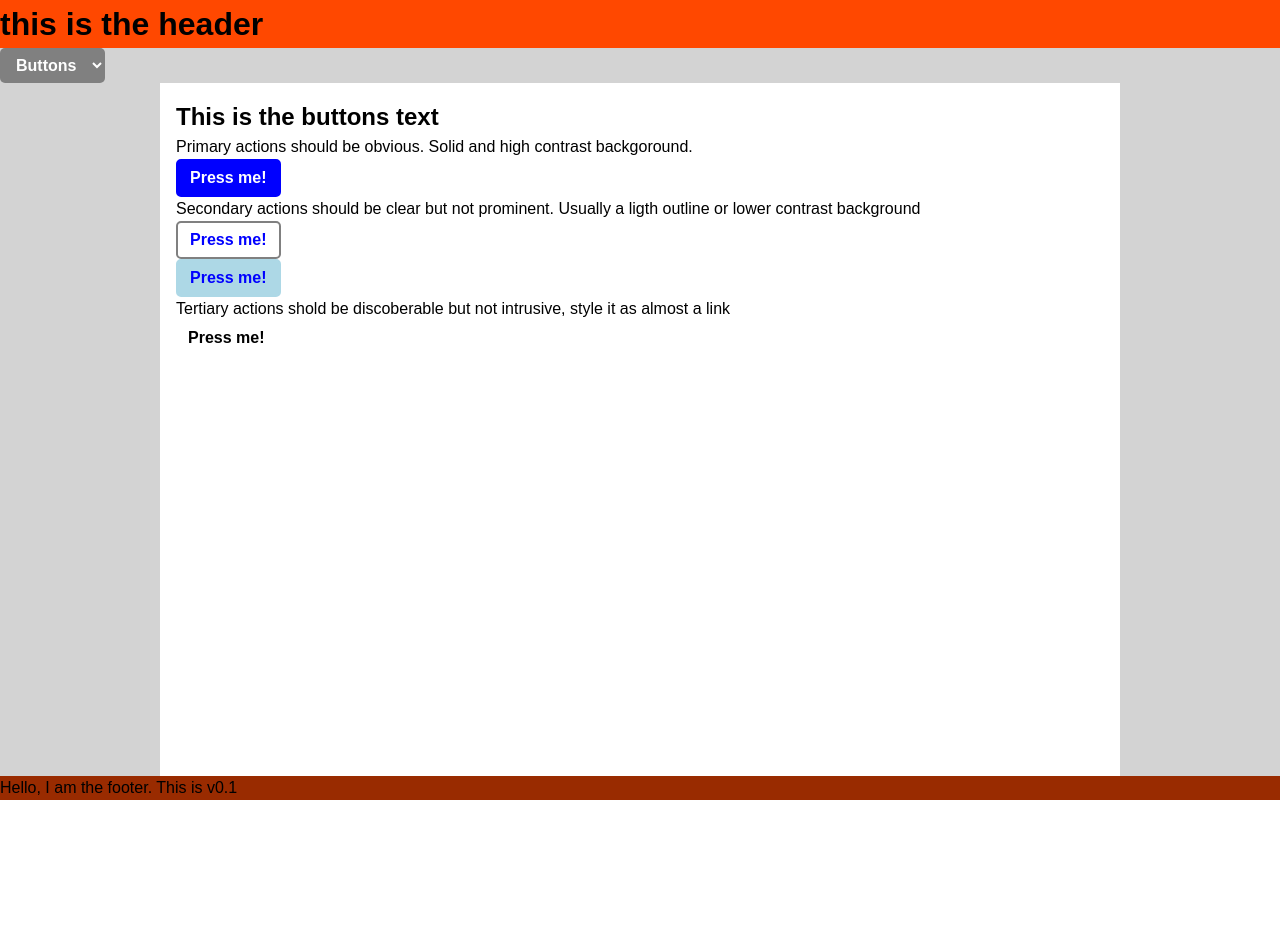
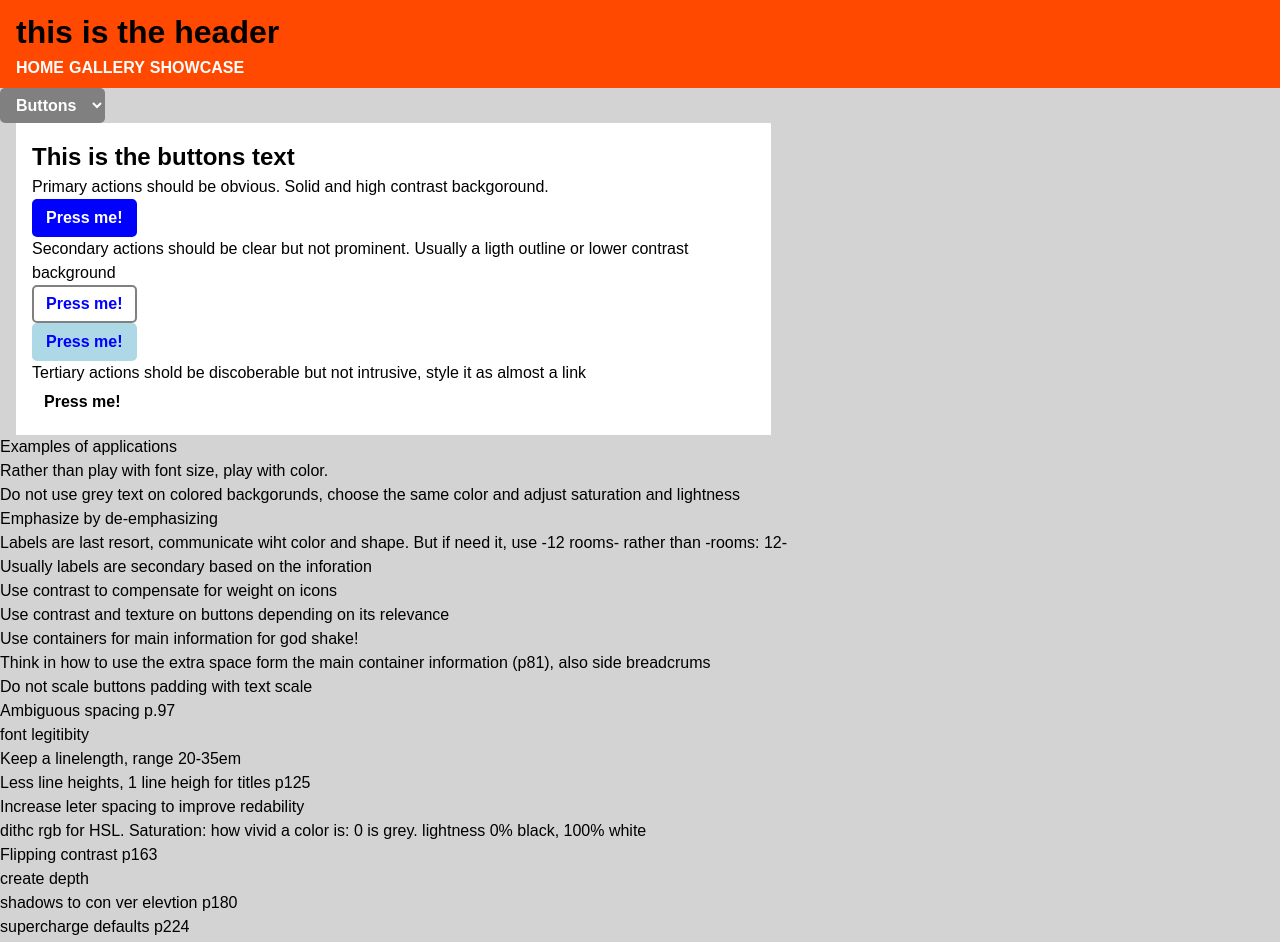
Before and after one commit to RaulAtWork/Refactoring-UI-Best-Practice, a React (Create React App) app: page /showcase in a window 1280 px wide. Shown: the top 942 px of the page. Before the commit the page ends 800 px from the top, so only its background shows below. Built offline with nearby package versions, Linux system fonts and the light colour scheme.

Commit message:
added routes to page added all content that needs to be done

```diff
--- a/package.json
+++ b/package.json
@@ -8,6 +8,7 @@
     "@testing-library/user-event": "^13.5.0",
     "react": "^18.3.1",
     "react-dom": "^18.3.1",
+    "react-router-dom": "^6.23.1",
     "react-scripts": "5.0.1"
   },
   "scripts": {
--- a/src/App.js
+++ b/src/App.js
@@ -1,48 +1,26 @@
-import React, { useState } from "react";
+import React from "react";
 import Header from "./components/Header";
-import Buttons from "./components/Buttons";
 import Footer from "./components/Footer";
 
+import { Route, Routes } from "react-router-dom";
+import Gallery from "./pages/Gallery";
+import Elements from "./pages/Elements";
+import Home from "./pages/Home";
+
 function App() {
-  const EMELEMENT_OPTIONS = [
-    {
-      displayName: "Buttons",
-      component: <Buttons />,
-    },
-    {
-      displayName: "Header",
-      component: <Header />,
-    },
-    {
-      displayName: "Footer",
-      component: <Footer />,
-    },
-  ];
-
-  const [selectedElement, setSelectedElement] = useState(0);
-
   return (
     <>
       <Header />
-      <select
-        name="element"
-        id="element"
-        onChange={(e) => {
-          setSelectedElement(e.target.value);
-        }}
-      >
-        {EMELEMENT_OPTIONS.map((element, index) => (
-          <option key={element.displayName} value={index}>
-            {element.displayName}
-          </option>
-        ))}
-      </select>
-      <div className="container">
-        {EMELEMENT_OPTIONS[selectedElement].component}
-      </div>
+      <main className="main-content">
+        <Routes>
+          <Route path="/" Component={Home}></Route>
+          <Route path="/gallery" Component={Gallery}></Route>
+          <Route path="/showcase" Component={Elements}></Route>
+        </Routes>
+      </main>
       <Footer />
     </>
   );
 }
-
+//TODO not found page!
 export default App;
--- /dev/null
+++ b/src/components/Navbar.js
@@ -0,0 +1,14 @@
+import React from "react";
+import { NavLink } from "react-router-dom";
+
+function NavBar() {
+  return (
+    <nav className="navbar">
+      <NavLink to="/">Home</NavLink>
+      <NavLink to="/gallery">Gallery</NavLink>
+      <NavLink to="/showcase">Showcase</NavLink>
+    </nav>
+  );
+}
+
+export default NavBar;
--- a/src/components/header.js
+++ b/src/components/header.js
@@ -1,9 +1,11 @@
 import React from "react";
+import NavBar from "./Navbar";
 
 function Header() {
   return (
     <header className="header">
       <h1>this is the header</h1>
+      <NavBar />
     </header>
   );
 }
--- a/src/index.css
+++ b/src/index.css
@@ -7,3 +7,16 @@
     flex-direction: column;
     min-height: 100vh;
 }
+
+
+.navbar{
+    gap: 5px;
+    display: flex;
+}
+
+.navbar > a{
+    text-decoration: none;
+    text-transform: uppercase;
+    font-weight: bold;
+    color: white;
+}
--- a/src/index.js
+++ b/src/index.js
@@ -2,10 +2,13 @@ import React from "react";
 import ReactDOM from "react-dom/client";
 import "./index.css";
 import App from "./App";
+import { BrowserRouter } from "react-router-dom";
 
 const root = ReactDOM.createRoot(document.getElementById("root"));
 root.render(
   <React.StrictMode>
-    <App />
+    <BrowserRouter>
+      <App />
+    </BrowserRouter>
   </React.StrictMode>
 );
--- /dev/null
+++ b/src/pages/Elements.js
@@ -0,0 +1,74 @@
+import React, { useState } from "react";
+import Buttons from "../components/Buttons";
+
+function Elements() {
+  const EMELEMENT_OPTIONS = [
+    {
+      displayName: "Buttons",
+      component: <Buttons />,
+    },
+  ];
+
+  const [selectedElement, setSelectedElement] = useState(0);
+
+  return (
+    <div>
+      <select
+        name="element"
+        id="element"
+        onChange={(e) => {
+          setSelectedElement(e.target.value);
+        }}
+      >
+        {EMELEMENT_OPTIONS.map((element, index) => (
+          <option key={element.displayName} value={index}>
+            {element.displayName}
+          </option>
+        ))}
+      </select>
+      <div className="container">
+        {EMELEMENT_OPTIONS[selectedElement].component}
+      </div>
+      Examples of applications
+      <ul>
+        <li> Rather than play with font size, play with color. </li>
+        <li>
+          Do not use grey text on colored backgorunds, choose the same color and
+          adjust saturation and lightness
+        </li>
+        <li>Emphasize by de-emphasizing </li>
+        <li>
+          Labels are last resort, communicate wiht color and shape. But if need
+          it, use -12 rooms- rather than -rooms: 12-
+        </li>
+        <li> Usually labels are secondary based on the inforation</li>
+        <li> Use contrast to compensate for weight on icons</li>
+        <li> Use contrast and texture on buttons depending on its relevance</li>
+        <li> Use containers for main information for god shake!</li>
+        <li>
+          {" "}
+          Think in how to use the extra space form the main container
+          information (p81), also side breadcrums
+        </li>
+        <li> Do not scale buttons padding with text scale</li>
+        <li> Ambiguous spacing p.97</li>
+        <li> font legitibity</li>
+        <li> Keep a linelength, range 20-35em</li>
+        <li> Less line heights, 1 line heigh for titles p125</li>
+        <li> Increase leter spacing to improve redability</li>
+        <li>
+          {" "}
+          dithc rgb for HSL. Saturation: how vivid a color is: 0 is grey.
+          lightness 0% black, 100% white
+        </li>
+        <li> Flipping contrast p163</li>
+        <li> create depth </li>
+        <li> shadows to con ver elevtion p180</li>
+        <li> supercharge defaults p224</li>
+        <li> is a column is not sortable, combine informatoin</li>
+      </ul>
+    </div>
+  );
+}
+
+export default Elements;
--- /dev/null
+++ b/src/pages/Gallery.js
@@ -0,0 +1,20 @@
+import React from "react";
+
+function Gallery() {
+  return (
+    <div>
+      <p>This is the Gallery</p>
+      <ul>
+        <li>Input/form</li>
+        <li>Inputs with depth</li>
+        <li>Buttons</li>
+        <li>Buttons with depth</li>
+        <li>H1...</li>
+        <li>Badges</li>
+        <li>Notificatoins with line at the left</li>
+      </ul>
+    </div>
+  );
+}
+
+export default Gallery;
--- /dev/null
+++ b/src/pages/Home.js
@@ -0,0 +1,24 @@
+import React from "react";
+
+function Home() {
+  return (
+    <div>
+      UI checklist
+      <ul>
+        <li>
+          {" "}
+          Define 8+1 shades. find the extremes, and fill up form shades p150
+        </li>
+        <li>
+          {" "}
+          Choose a color primary, accent, grey scale, for warning (orange), for
+          info (blue or green), for error (red).
+        </li>
+        <li> Define a font size scale, small, normal, medium, large</li>
+        <li> Estabish a spacing ans sizing system (p. 70, 72)</li>
+      </ul>
+    </div>
+  );
+}
+
+export default Home;
--- a/src/styles/CSS/index.css
+++ b/src/styles/CSS/index.css
@@ -9,6 +9,7 @@
 
 .header {
   background-color: hsl(17, 100%, 50%);
+  padding: 0.5rem 1rem;
 }
 
 .footer {
@@ -18,6 +19,11 @@
 .flex-columns {
   display: flex;
   flex-direction: column;
+}
+
+.main-content {
+  display: flex;
+  flex: 1;
 }
 
 .primary-button {
--- a/src/styles/reset.css
+++ b/src/styles/reset.css
@@ -17,8 +17,9 @@ h1, h2, h3, h4, h5, h6 {
 }
 
 a {
-	text-decoration: none;
+	text-decoration: underline;
 	color: inherit;
+	cursor: pointer;
 }
 
 /* Form elements reset */
--- a/src/styles/sass/_layout.sass
+++ b/src/styles/sass/_layout.sass
@@ -10,10 +10,14 @@
 
 .header
     background-color: variables.$primary-color
-
+    padding: .5rem 1rem
 .footer
     background-color: variables.$primary-color-shade-1
 
 .flex-columns
     display: flex
     flex-direction: column
+
+.main-content
+    display: flex
+    flex: 1
```
Also changed, not shown: 2 other files (tests, documents, lock files or other folders).
